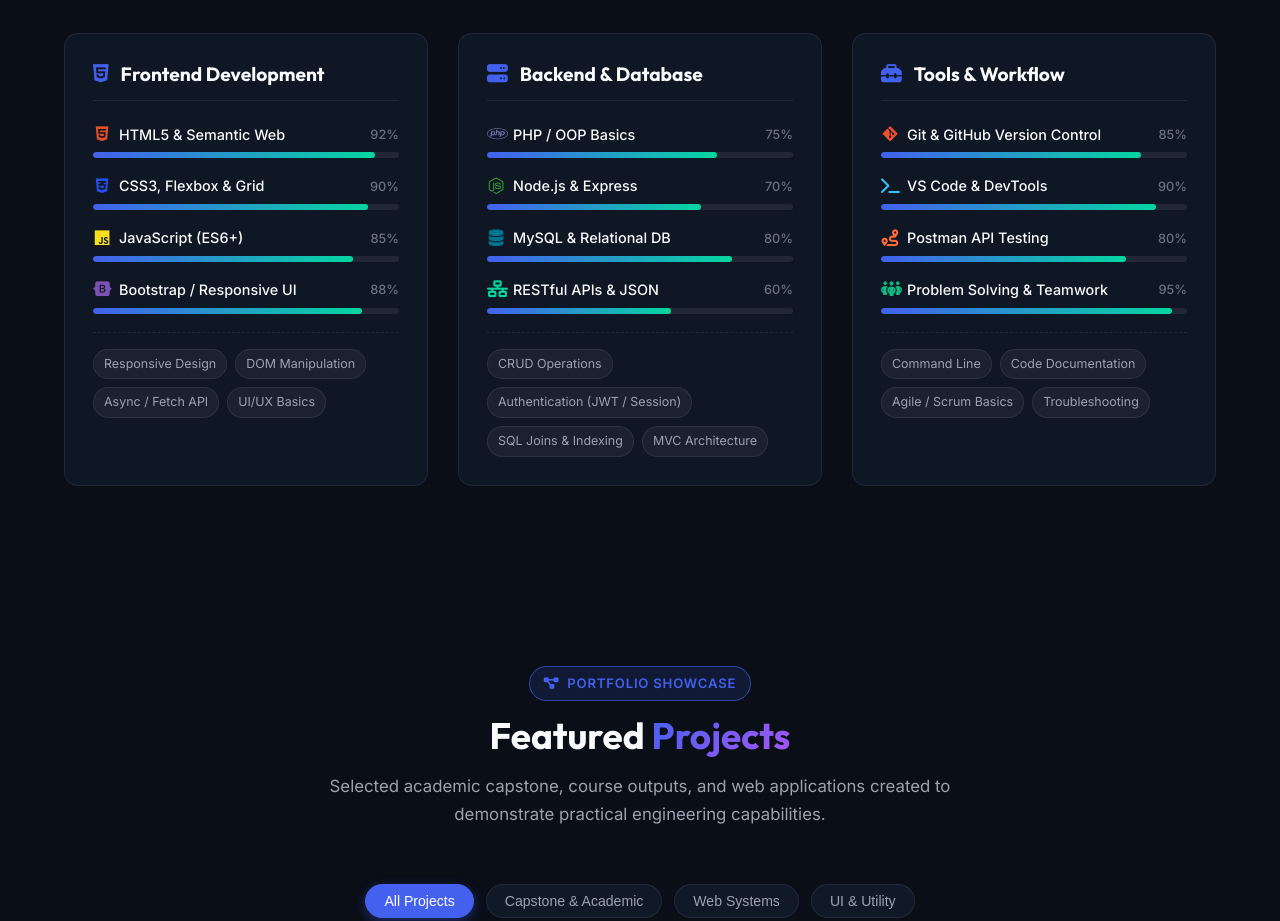
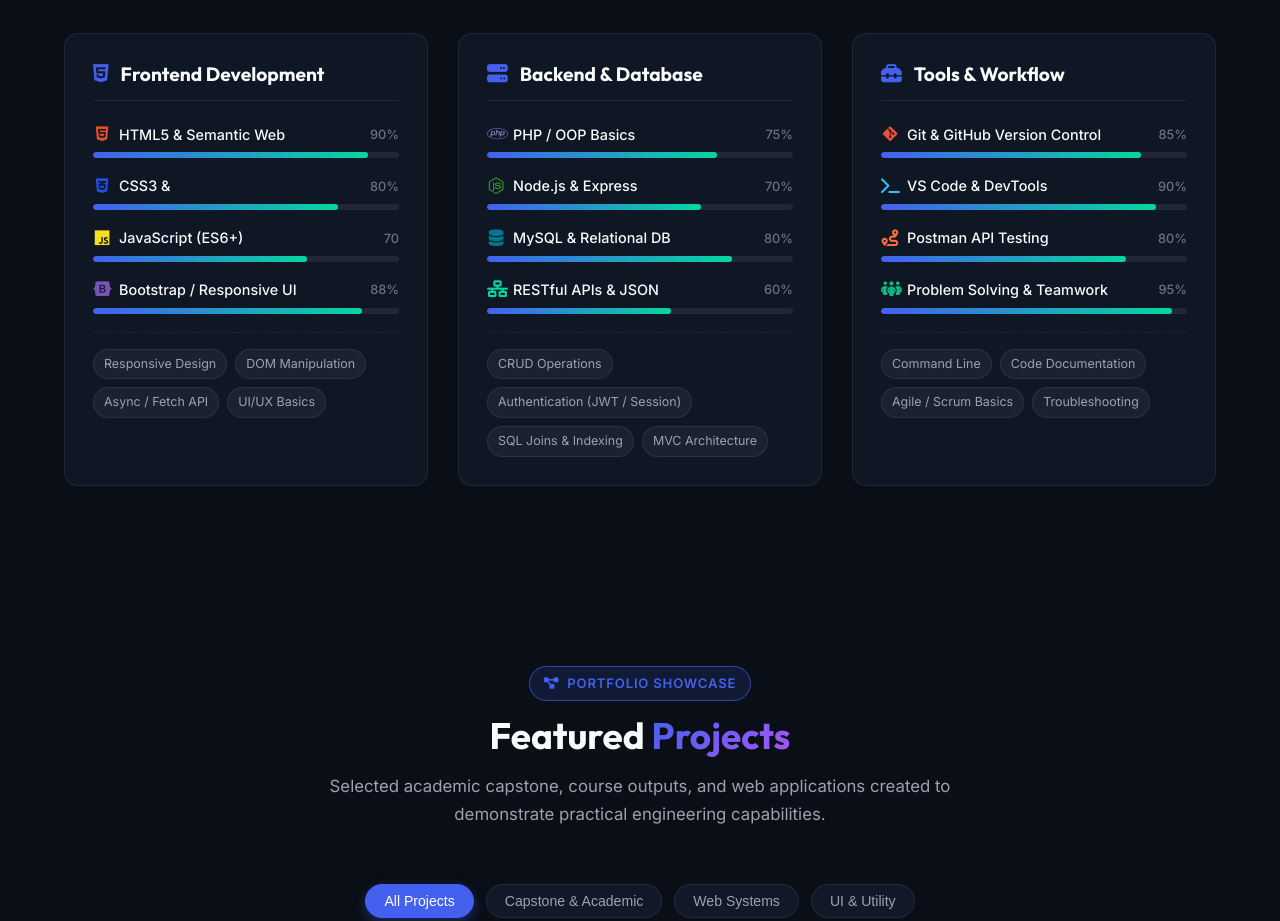
Before and after one commit to princejohnbundalan1-debug/Portfolio, a plain HTML site: page index.html in a window 1280 px wide. Shown: the part 2880-3801 px from the top of the page. Drawn offline with Linux system fonts and the light colour scheme.

Commit message:
Update portfolio

```diff
--- a/index.html
+++ b/index.html
@@ -382,17 +382,6 @@
                 <div class="skill-info">
                   <span class="skill-name"><i class="fa-brands fa-html5" style="color:#e34f26;"></i> HTML5 &amp;
                     Semantic Web</span>
-                  <span class="skill-level-text">92%</span>
-                </div>
-                <div class="skill-bar-bg">
-                  <div class="skill-bar-fill" style="width: 92%;"></div>
-                </div>
-              </div>
-
-              <div class="skill-row">
-                <div class="skill-info">
-                  <span class="skill-name"><i class="fa-brands fa-css3-alt" style="color:#264de4;"></i> CSS3, Flexbox
-                    &amp; Grid</span>
                   <span class="skill-level-text">90%</span>
                 </div>
                 <div class="skill-bar-bg">
@@ -402,12 +391,23 @@
 
               <div class="skill-row">
                 <div class="skill-info">
+                  <span class="skill-name"><i class="fa-brands fa-css3-alt" style="color:#264de4;"></i> CSS3
+                    &amp;</span>
+                  <span class="skill-level-text">80%</span>
+                </div>
+                <div class="skill-bar-bg">
+                  <div class="skill-bar-fill" style="width: 80%;"></div>
+                </div>
+              </div>
+
+              <div class="skill-row">
+                <div class="skill-info">
                   <span class="skill-name"><i class="fa-brands fa-js" style="color:#f7df1e;"></i> JavaScript
                     (ES6+)</span>
-                  <span class="skill-level-text">85%</span>
+                  <span class="skill-level-text">70</span>
                 </div>
                 <div class="skill-bar-bg">
-                  <div class="skill-bar-fill" style="width: 85%;"></div>
+                  <div class="skill-bar-fill" style="width: 70%;"></div>
                 </div>
               </div>
 
```
